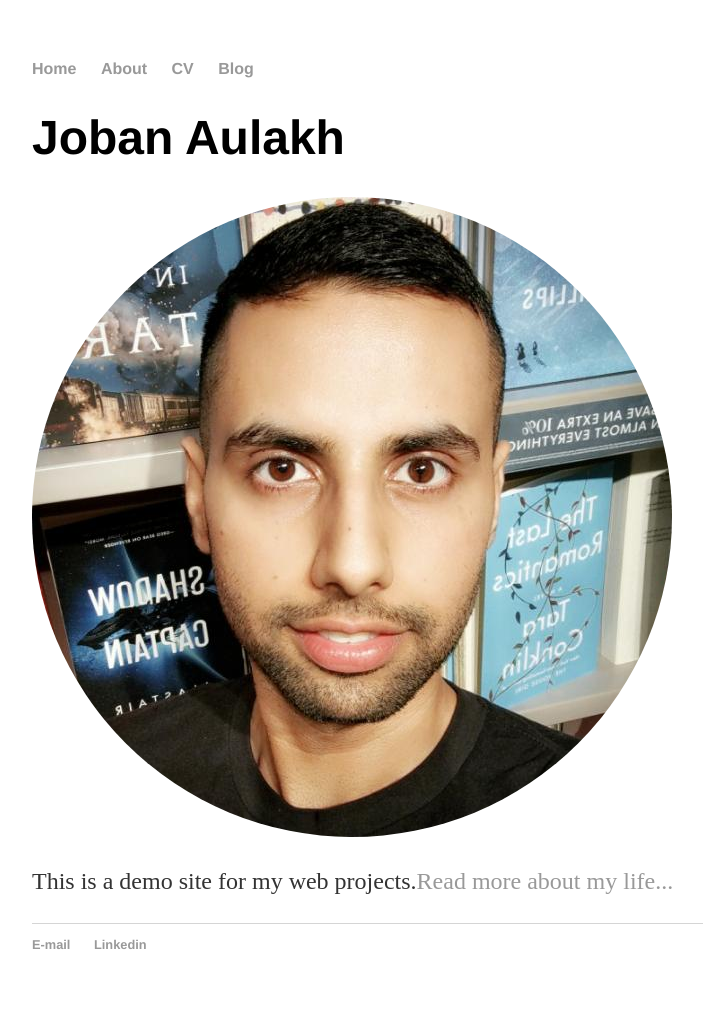
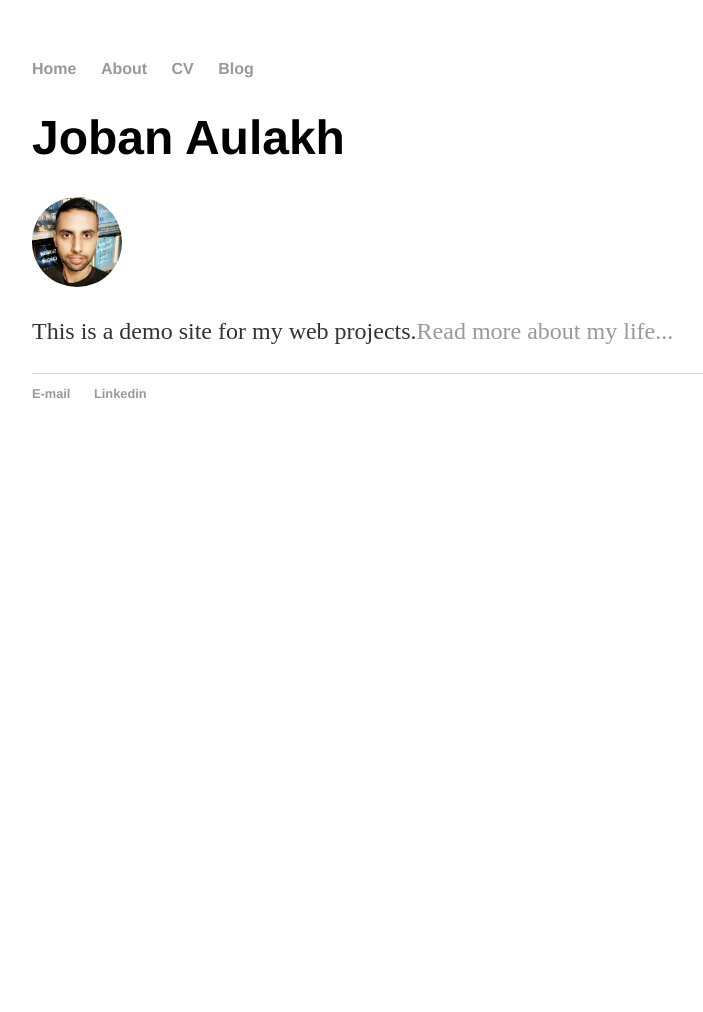
Before and after one commit to joe-bun/joe-bun.github.io, a Jekyll site: the page built from index.html, in a window 1280 px wide. Shown: the whole page, without its empty margins (160-863 px from the left). Built offline with Jekyll 4.4.1, drawn with Linux system fonts in a browser that asks for light colours; after the commit the page ends 900 px from its top, so only the background shows below that.

Commit message:
Update main.css

```diff
--- a/css/main.css
+++ b/css/main.css
@@ -14,6 +14,7 @@ nav ul li, footer ul li {
 }
 img {
   border-radius: 50%;
+    width: 10%
 }
 a {
     text-decoration: none;
```
